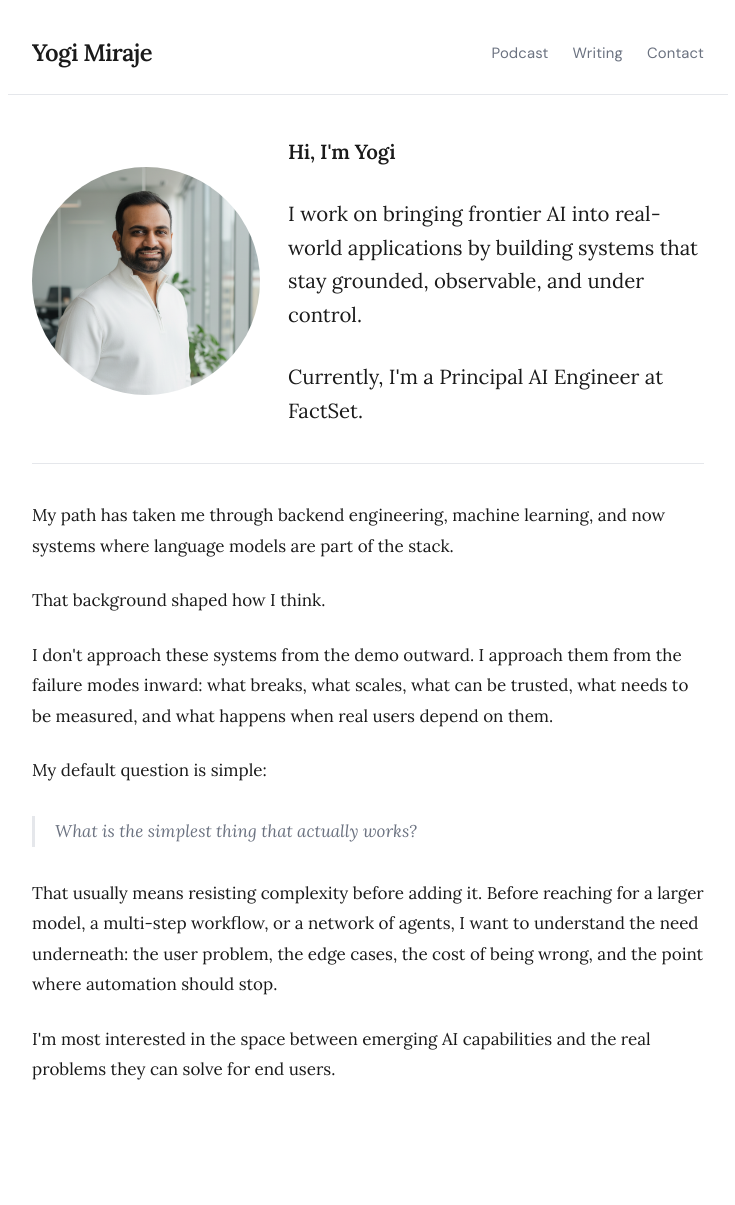
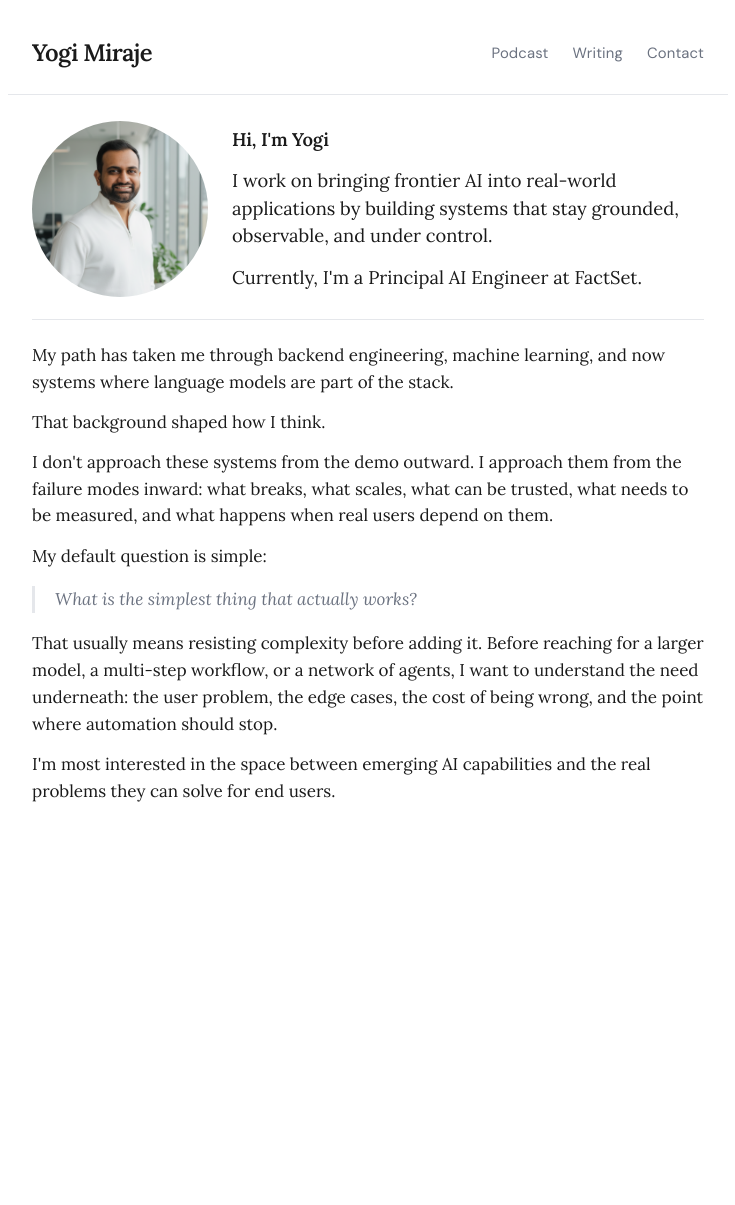
Before and after one commit to yogi-miraje/yogi-miraje.github.io, a Jekyll site: the page built from index.md, in a window 1280 px wide. Shown: the whole page, without its empty margins (272-1007 px from the left). Built offline with Jekyll 4.4.1, drawn with Linux system fonts in a browser that asks for light colours; after the commit the page ends 900 px from its top, so only the background shows below that.

Commit message:
Tighten homepage spacing

```diff
--- a/_layouts/default.html
+++ b/_layouts/default.html
@@ -5,7 +5,7 @@
 
 <body>
   {% include header.html %}
-  <main class="main-content">
+  <main class="main-content{% if page.layout == 'home' %} home-content{% endif %}">
     {{ content }}
   </main>
 </body>
--- a/assets/css/style.css
+++ b/assets/css/style.css
@@ -256,6 +256,21 @@ body {
   gap: 28px;
 }
 
+.home-content {
+  padding-top: 26px;
+  padding-bottom: 40px;
+}
+
+.home-content.post-content,
+.home-content .post-content {
+  line-height: 1.58;
+}
+
+.home-content .post-content p,
+.home-content p {
+  margin-bottom: 0.78em;
+}
+
 .intro-photo {
   width: 228px;
   height: 228px;
@@ -275,6 +290,11 @@ body {
   color: var(--color-text);
 }
 
+.home-content .lead p {
+  font-size: 1.08rem;
+  line-height: 1.5;
+}
+
 .lead p:last-child {
   margin-bottom: 0;
 }
@@ -288,6 +308,23 @@ body {
   border: none;
   border-top: 1px solid var(--color-border);
   margin: 36px 0;
+}
+
+.home-content .intro {
+  gap: 24px;
+}
+
+.home-content .intro-photo {
+  width: 176px;
+  height: 176px;
+}
+
+.home-content .content-divider {
+  margin: 22px 0;
+}
+
+.home-content blockquote {
+  margin: 1em 0;
 }
 
 /* ─── Podcast Hero ───────────────────────────────────────────── */
@@ -418,15 +455,37 @@ body {
     padding: 32px 18px 72px;
   }
 
+  .home-content {
+    padding-top: 24px;
+    padding-bottom: 44px;
+  }
+
   .intro {
     flex-direction: column;
     gap: 18px;
+  }
+
+  .home-content .intro {
+    gap: 16px;
   }
 
   .intro-photo {
     width: 120px;
     height: 120px;
     align-self: flex-start;
+  }
+
+  .home-content .intro-photo {
+    width: 112px;
+    height: 112px;
+  }
+
+  .home-content .lead p {
+    font-size: 1rem;
+  }
+
+  .home-content .content-divider {
+    margin: 20px 0;
   }
 
   .post-title {
```
